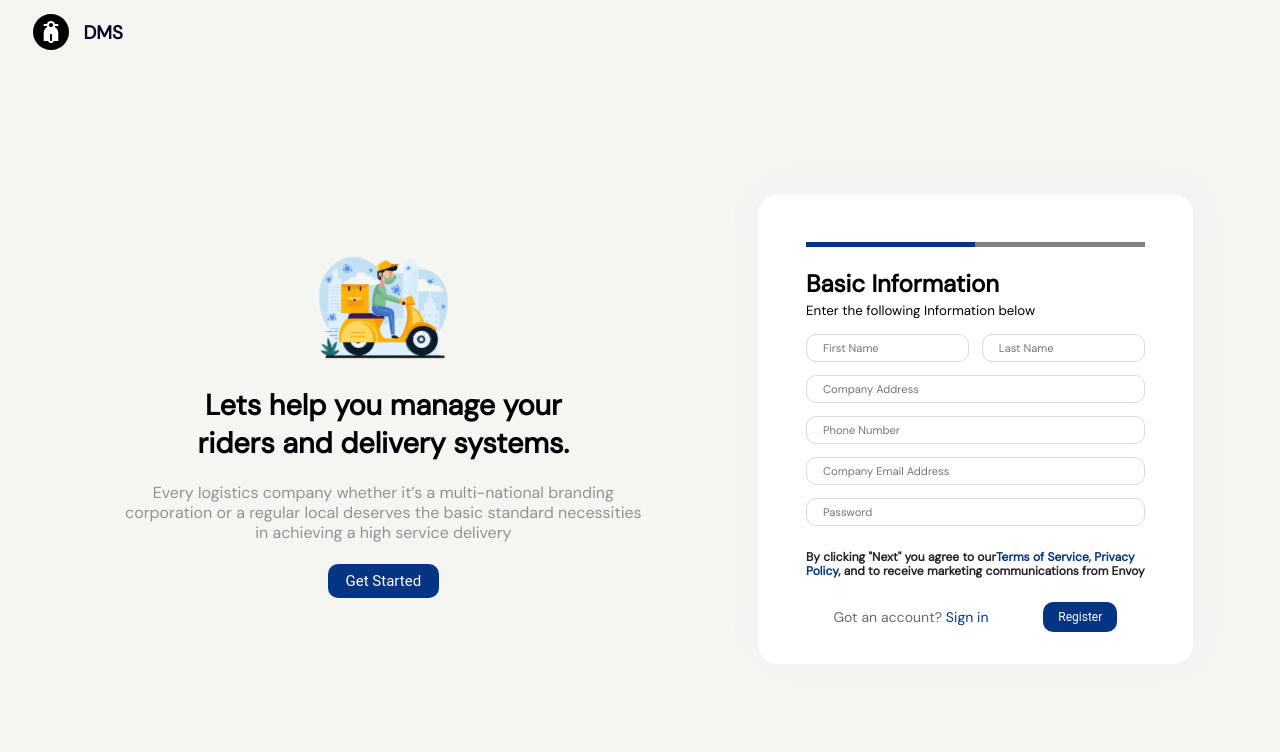
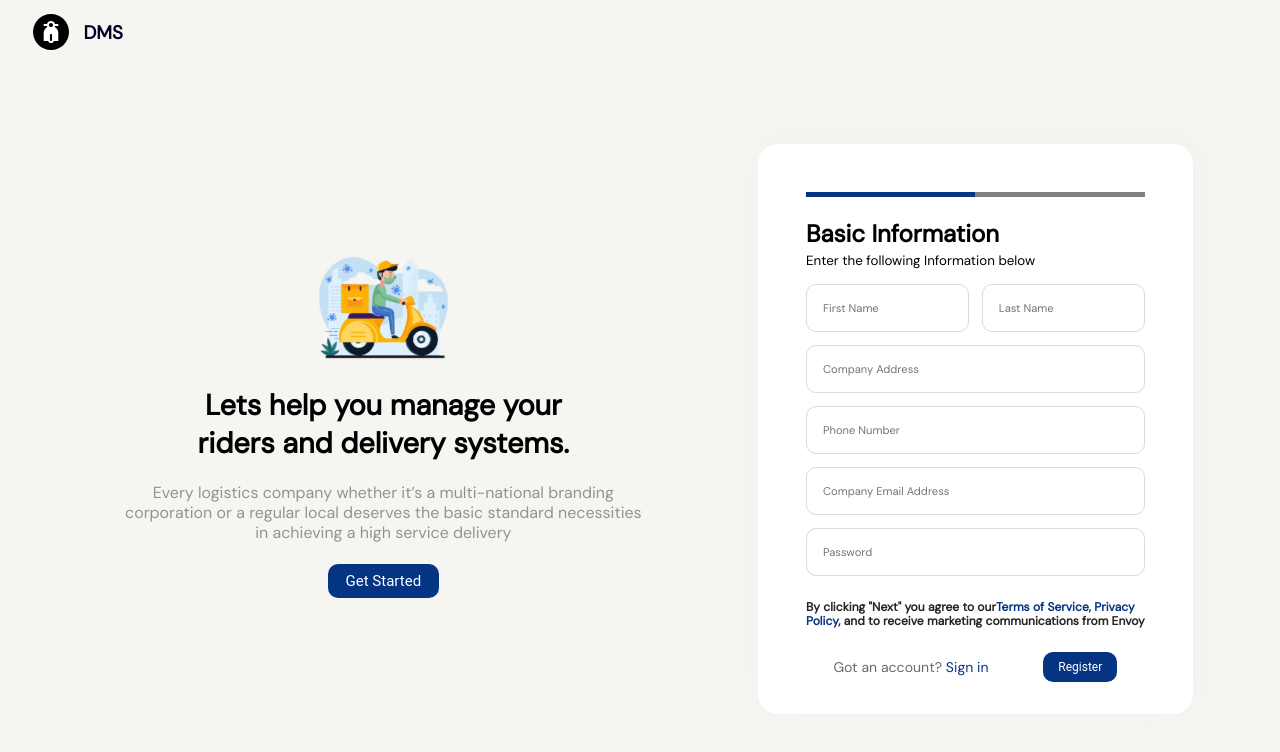
Before and after one commit to temigeorgee/DMS, a React (Create React App) app: page / in a window 1280 px wide. Shown: the top 752 px of the page. Built offline with nearby package versions, Linux system fonts and the light colour scheme.

Commit message:
increase input

```diff
--- a/src/component/Input/Input.css
+++ b/src/component/Input/Input.css
@@ -5,6 +5,7 @@
 .form-control {
     display: block;
     width: 100%;
+    height: 48px;
     padding: .375rem .75rem;
     font-size: .7rem;
     font-weight: 400;
@@ -13,13 +14,10 @@
 .form-control:focus {
     color: black ;
     background-color: #fff;
-    border-color: #A1B3D1 !important;
+    border-color: #053582 !important;
     outline: 0;
-    /* box-shadow: 0 0 0 0.2rem rgba(0,123,255,.25); */
 }
-/* .form-control:focus::placeholder{
-    margin-top: -4rem;
-} */
+
 .form-group .floating-label {
     position: absolute;
     pointer-events: none;
```
